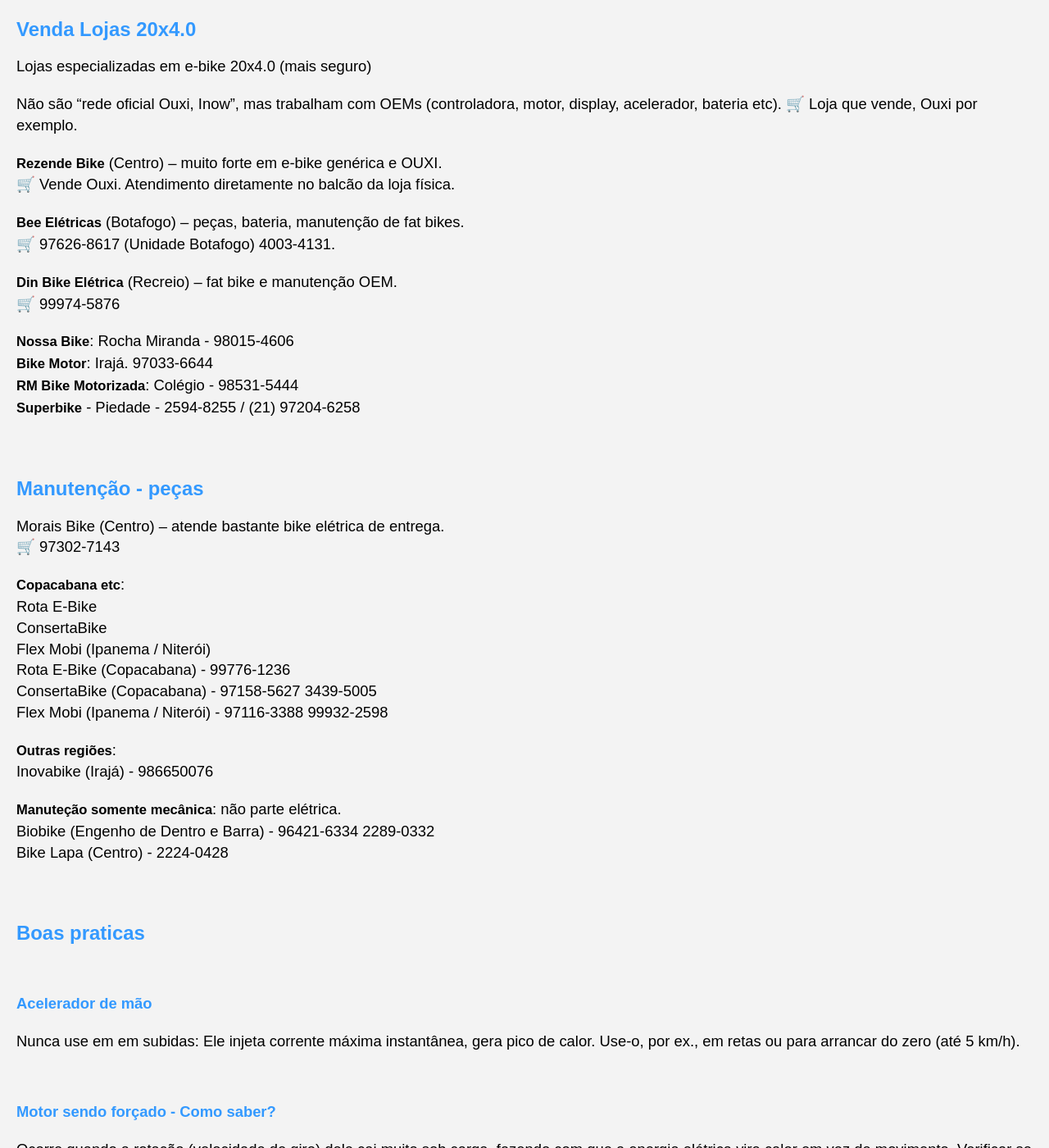
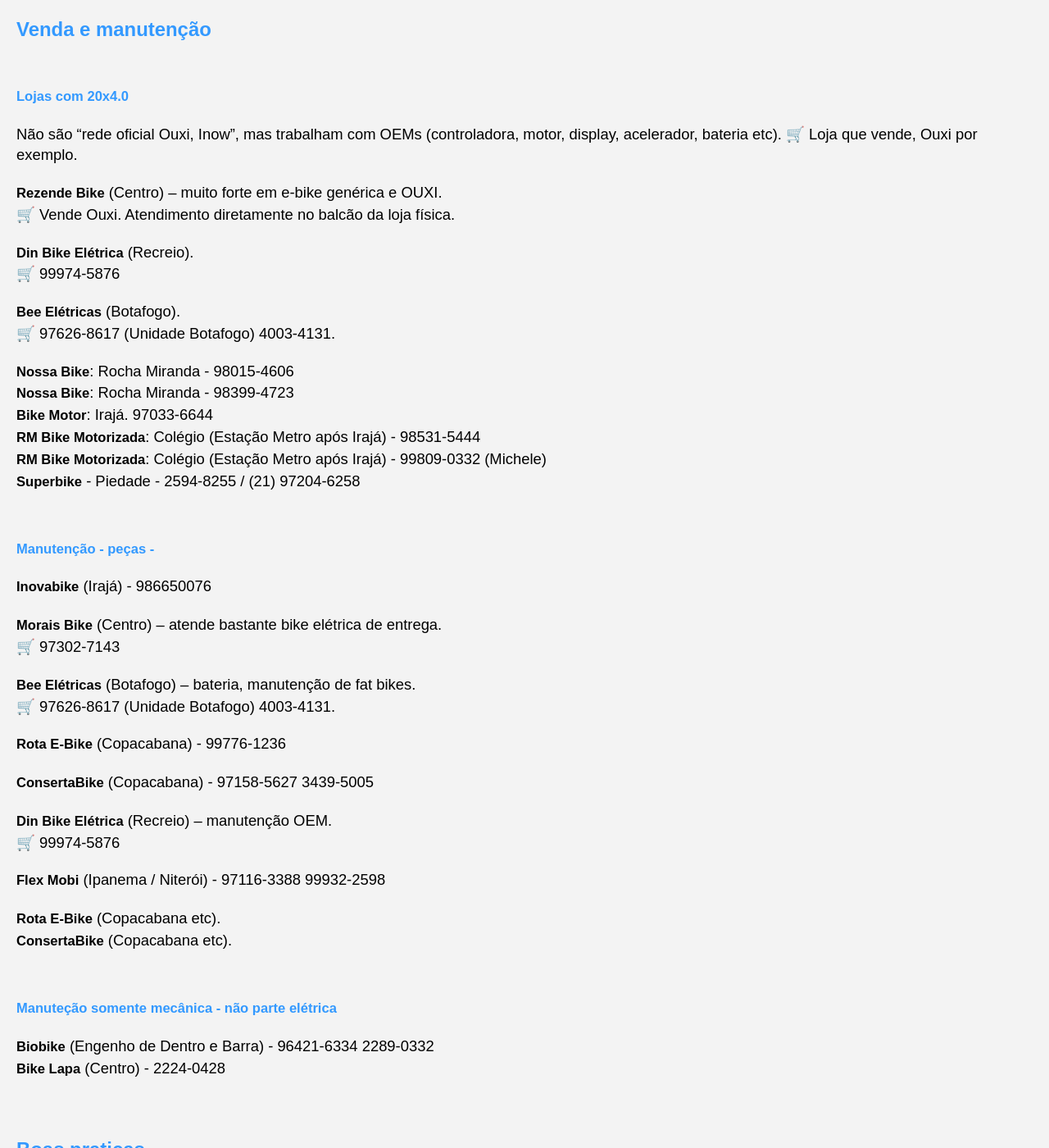
Before and after one commit to Joesynth/joesynth.github.io, a Jekyll site: the page built from _posts/2021-01-01-uberizacao-bikes.md, in a window 1280 px wide and 1400 px high, scrolled down 8884 px. Shown: the whole window at 82% size. Built offline with Jekyll 4.4.1, drawn with Linux system fonts in a browser that asks for light colours.

Commit message:
fgdg
Updated maintenance and sales information for e-bikes, including contact details and service descriptions.

```diff
--- a/_posts/2021-01-01-uberizacao-bikes.md
+++ b/_posts/2021-01-01-uberizacao-bikes.md
@@ -1,8 +1,6 @@
 # Uberização - bikes
 
 Tutorial.
-
-
 
 
 
@@ -335,10 +333,10 @@
 
 
 
+## Venda e manutenção
 
-## Venda Lojas 20x4.0
+###### Lojas com 20x4.0
 
-Lojas especializadas em e-bike 20x4.0 (mais seguro)
 
 Não são “rede oficial Ouxi, Inow”, mas trabalham com OEMs (controladora, motor, display, acelerador, bateria etc).
 🛒 Loja que vende, Ouxi por exemplo.
@@ -346,37 +344,50 @@
 **Rezende Bike** (Centro) – muito forte em e-bike genérica e OUXI.
 🛒 Vende Ouxi. Atendimento diretamente no balcão da loja física.
 
-**Bee Elétricas** (Botafogo) – peças, bateria, manutenção de fat bikes.
+**Din Bike Elétrica** (Recreio).
+🛒 99974-5876
+
+
+**Bee Elétricas** (Botafogo).
 🛒 97626-8617 (Unidade Botafogo) 4003-4131.
 
-**Din Bike Elétrica** (Recreio) – fat bike e manutenção OEM.
-🛒 99974-5876
-
 **Nossa Bike**: Rocha Miranda - 98015-4606
+**Nossa Bike**: Rocha Miranda - 98399-4723
 **Bike Motor**: Irajá. 97033-6644
-**RM Bike Motorizada**: Colégio - 98531-5444
+**RM Bike Motorizada**: Colégio (Estação Metro após Irajá) - 98531-5444
+**RM Bike Motorizada**: Colégio (Estação Metro após Irajá) - 99809-0332 (Michele)
 **Superbike** - Piedade - 2594-8255 / (21) 97204-6258
 
 
-## Manutenção - peças
+###### Manutenção - peças -
 
-Morais Bike (Centro) – atende bastante bike elétrica de entrega.
+**Inovabike** (Irajá) - 986650076
+
+**Morais Bike** (Centro) – atende bastante bike elétrica de entrega.
 🛒 97302-7143
 
-**Copacabana etc**:
-Rota E-Bike
-ConsertaBike
-Flex Mobi (Ipanema / Niterói)
-Rota E-Bike (Copacabana) - 99776-1236
-ConsertaBike (Copacabana) - 97158-5627 3439-5005
-Flex Mobi (Ipanema / Niterói) - 97116-3388 99932-2598
+**Bee Elétricas** (Botafogo) – bateria, manutenção de fat bikes.
+🛒 97626-8617 (Unidade Botafogo) 4003-4131.
 
-**Outras regiões**:
-Inovabike (Irajá) - 986650076
+**Rota E-Bike** (Copacabana) - 99776-1236
 
-**Manuteção somente mecânica**: não parte elétrica.
-Biobike (Engenho de Dentro e Barra)  - 96421-6334 2289-0332
-Bike Lapa (Centro) - 2224-0428
+**ConsertaBike** (Copacabana) - 97158-5627 3439-5005
+
+**Din Bike Elétrica** (Recreio) – manutenção OEM.
+🛒 99974-5876
+
+**Flex Mobi** (Ipanema / Niterói) - 97116-3388 99932-2598
+
+**Rota E-Bike** (Copacabana etc).
+**ConsertaBike**  (Copacabana etc).
+
+
+###### Manuteção somente mecânica - não parte elétrica
+
+**Biobike** (Engenho de Dentro e Barra)  - 96421-6334 2289-0332
+**Bike Lapa** (Centro) - 2224-0428
+
+
 
 
 
@@ -387,7 +398,6 @@
 Nunca use em em subidas: Ele injeta corrente máxima instantânea, gera pico de calor. Use-o, por ex., em retas ou para arrancar do zero (até 5 km/h).
 
 #### Motor sendo forçado - Como saber?
-
 
 Ocorre quando a rotação (velocidade de giro) dele cai muito sob carga, fazendo com que a energia elétrica vire calor em vez de movimento. Verificar se há esforço?
 **Pelas Marchas e Pedalada**. Sinal de fadiga: Se você está em uma marcha pesada (catraca pequena), pedalando devagar e travado, o motor também está travado e superaquecendo.
```
